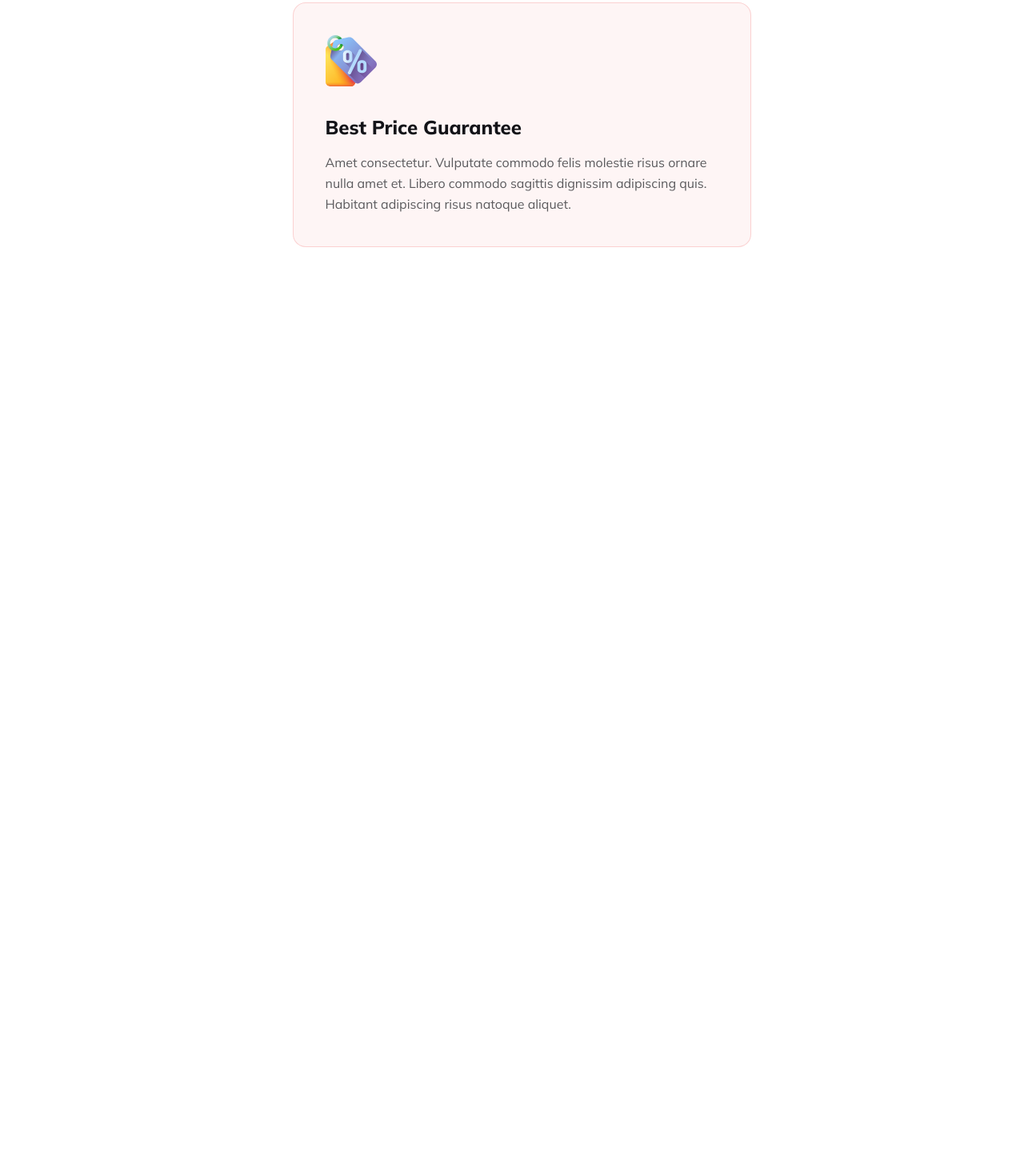
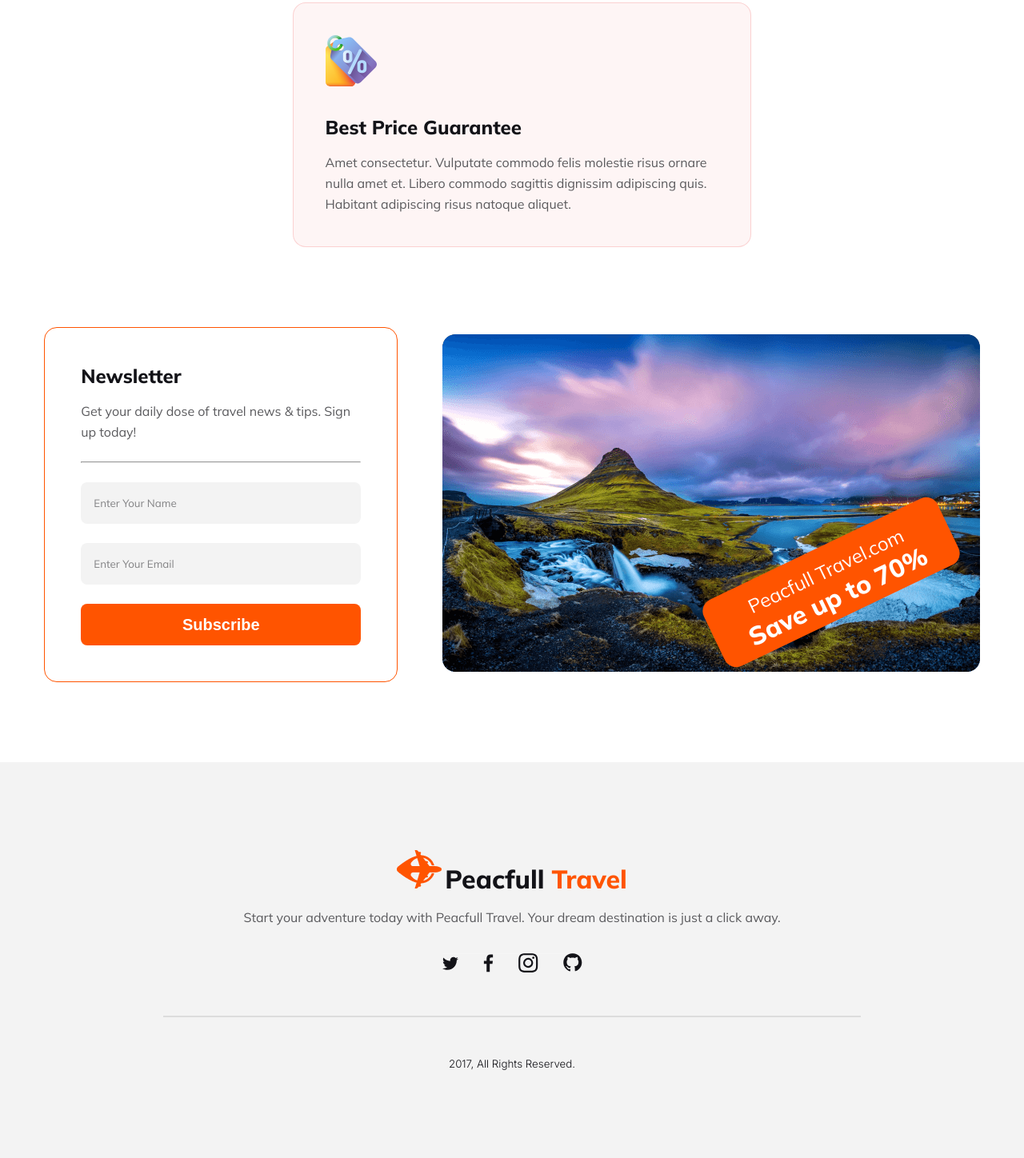
Before and after one commit to ahnaf4D/b9-assignment-2, a plain HTML site: page index.html in a window 1280 px wide. Shown: the part 2992-4440 px from the top of the page at 80% size. Before the commit the page ends 3301 px from the top, so only its background shows below. Drawn offline with Linux system fonts and the light colour scheme.

Commit message:
Some dummy Text changed

```diff
--- a/index.html
+++ b/index.html
@@ -135,11 +135,54 @@
                 <div class="service-another">
                     <img src="./Images/icons/price-tag 1.svg" alt="hotel" class="service_img">
                     <h4 class="service_title">Best Price Guarantee</h4>
-                    <p class="service_description">Amet consectetur. Vulputate commodo felis molestie risus  ornare nulla amet et. Libero commodo sagittis dignissim adipiscing quis. Habitant adipiscing risus natoque aliquet. </p>
+                    <p class="service_description">Amet consectetur. Vulputate commodo felis molestie risus ornare nulla
+                        amet et. Libero commodo sagittis dignissim adipiscing quis. Habitant adipiscing risus natoque
+                        aliquet. </p>
+                </div>
+            </div>
+        </section>
+        <section id="newsLetterSection">
+            <form action="" class="newsLetterForm">
+                <h2 class="newsLetterTitle">Newsletter</h2>
+                <p class="newsLetterShortDescription">Get your daily dose of travel news & tips. Sign up today!</p>
+                <hr>
+                <label for="userName">
+                    <input type="text" name="userName" id="userName" placeholder="Enter Your Name">
+                </label>
+                <label for="userEmail">
+                    <input type="email" name="userEmail" id="userEmail" placeholder="Enter Your Email">
+                </label>
+                <label for="submitForm">
+                    <input type="submit" value="Subscribe">
+                </label>
+            </form>
+            <div class="newsletterimage">
+                <img src="./Images/Rectangle 8 (1).png" alt="newLetterimage" class="newsImage">
+                <div class="offering-tag">
+                    <p class="sitename">Peacfull Travel.com</p>
+                    <h3 class="offerinfo">Save up to 70%</h3>
                 </div>
             </div>
         </section>
     </main>
+    <footer>
+        <div class="footer-logo">
+            <div class="logo-area">
+                <img src="./Images/Group 40071 (2).png" alt="Footer logo">
+                <p class="footer-logo-text">
+                    Peacfull <span class="uniq_color">Travel</span>
+                </p>
+            </div>
+            <p class="footer-description">
+                Start your adventure today with Peacfull Travel. Your dream destination is just a click away.
+            </p>
+            <div class="social-icons">
+                <img src="./Images/icons/Social.svg" alt="Social">
+            </div>
+            <hr class="footerLine">
+        </div>
+        <small class="copyright-text">2017, All Rights Reserved.</small>
+    </footer>
 </body>
 
 </html>
--- a/styles/responsive.css
+++ b/styles/responsive.css
@@ -94,6 +94,7 @@
         line-height: 24px;
         max-width: 300px;
     }
+
     .tour-foot-description {
         color: #5A5A5D;
         font-size: 0.875rem;
@@ -101,40 +102,105 @@
         margin-bottom: 25px;
         max-width: 335px;
     }
+
     .destination-place-album1,
     .destination-place-album2,
     .destination-place-album3 {
         flex-direction: column;
         align-items: center;
     }
-    .image{
+
+    .image {
         width: 335px;
         height: 176px;
     }
+
     /* Service styles here */
-     .why-chose-us{
+    .why-chose-us {
         text-align: center;
     }
-     .service-container-1,.extra-service{
+
+    .service-container-1,
+    .extra-service {
         flex-direction: column;
     }
-     .service,.uniq_service,.service-another{
+
+    .service,
+    .uniq_service,
+    .service-another {
         max-width: 335px;
     }
-     body > main > section.why-chose-us > div.extra-service > div{
+
+    body>main>section.why-chose-us>div.extra-service>div {
         max-width: 335px;
     }
-     .extra-service,.uniq_service{
+
+    .extra-service,
+    .uniq_service {
         margin-top: 16px;
     }
-     .extra-service{
+
+    .extra-service {
         justify-content: center;
     }
-/* Service styles here */
+
+    #newsLetterSection {
+        flex-direction: column;
+        gap: 16px;
+        /* align-items: center; */
+        /* justify-content: center; */
+    }
+
+    .newsImage {
+        width: 350px;
+        height: 300px;
+    }
+
+    .offering-tag {
+        left: 126px;
+        width: 214.023px;
+        height: 79.268px;
+    }
+    footer{
+        max-height: 400px;
+    }
+    .sitename {
+        color: #FFF;
+        text-align: center;
+        font-size: 0.991rem;
+    }
+    #newsLetterSection>div>div>h3{
+        font-size: 21.138px;
 
     }
+    .newsLetterForm{
+        max-width: 335px;
+    }
+
+    /* Footer styles here */
+    .logo-area{
+        padding-top: 32px;
+        padding-bottom: 16px;
+    }
+    .social-icons{
+        margin-top: 16px;
+
+    }
+    .footerLine{
+        height: 1px;
+        width: 335px;
+        margin-top: 24px;
+        margin-bottom: 24px;
+    }
+    .copyright-text{
+        margin-top: 24px;
+        /* margin-bottom: 31px; */
+    }
+}
+
 @media screen and (min-width:992px) {
     .banner {
         max-width: 968px;
     }
+
 }
--- a/styles/style.css
+++ b/styles/style.css
@@ -255,3 +255,165 @@ select {
     padding: 40px;
     margin-left: 24px;
 }
+
+/* News Letter Styles here */
+#newsLetterSection {
+    font-family: var(--primary-font);
+    display: flex;
+    justify-content: space-evenly;
+    align-items: center;
+    margin-top: 100px;
+    margin-bottom: 100px;
+}
+
+.newsLetterTitle {
+    color: #131318;
+    font-size: 1.5rem;
+    font-weight: 800;
+}
+
+.newsLetterShortDescription {
+    margin-top: 16px;
+    margin-bottom: 24px;
+    color: #5A5A5D;
+    line-height: 26px;
+    max-width: 350px;
+}
+
+.newsLetterForm {
+    border-radius: 16px;
+    border: 1px solid #FF5400;
+    padding: 45px;
+}
+
+.newsLetterForm>label {
+    display: block;
+}
+
+.newsLetterForm>label>input[type="text"] {
+    border-radius: 8px;
+    margin-top: 24px;
+    background: rgba(19, 19, 24, 0.05);
+    width: 100%;
+    height: 52px;
+    border: none;
+    outline: none;
+}
+
+.newsLetterForm>label>input[type="email"] {
+    margin-top: 24px;
+    border-radius: 8px;
+    background: rgba(19, 19, 24, 0.05);
+    width: 100%;
+    height: 52px;
+    border: none;
+    outline: none;
+}
+
+#newsLetterSection>form>label:nth-child(6)>input[type=submit] {
+    border-radius: 8px;
+    margin-top: 24px;
+    background: #FF5400;
+    width: 100%;
+    height: 52px;
+    border: none;
+    color: #FFF;
+    text-align: center;
+    font-size: 1.25rem;
+    font-weight: 800;
+}
+
+.newsletterimage {
+    position: relative;
+}
+
+.offering-tag {
+    position: absolute;
+    width: 324px;
+    height: 92px;
+    border-radius: 16px;
+    background: #FF5400;
+    bottom: 300px;
+    bottom: 70px;
+    left: 324px;
+    transform: rotate(-25.628deg);
+    padding: 15px;
+}
+
+.sitename {
+    color: #FFF;
+    text-align: center;
+    font-size: 1.5rem;
+}
+
+#newsLetterSection>div>div>h3 {
+    color: #FFF;
+    font-size: 24px;
+    font-weight: 800;
+    color: #FFF;
+    font-family: Mulish;
+    font-size: 32px;
+    font-style: normal;
+    font-weight: 800;
+    line-height: normal;
+    text-align: center;
+}
+
+/* Footer Styles */
+footer {
+    width: 100%;
+    max-height: 600px;
+    background: rgba(19, 19, 24, 0.05);
+    font-family: var(--primary-font);
+}
+
+.logo-area {
+    text-align: center;
+    padding-top: 110px;
+    padding-bottom: 15px;
+}
+
+.footer-logo-text {
+    display: inline;
+    color: #131318;
+    font-size: 2rem;
+    font-weight: 800;
+}
+
+.uniq_color {
+    color: #FF5400;
+    font-size: 2rem;
+    font-weight: 800;
+}
+
+.footer-description {
+    color: #5A5A5D;
+    text-align: center;
+    line-height: 26px;
+    max-width: 769px;
+    margin: 0 auto;
+}
+
+.social-icons {
+    margin-top: 32px;
+    text-align: center;
+}
+
+.footerLine {
+    margin-bottom: 250px;
+    width: 872px;
+    height: 1px;
+    margin: 0px auto;
+    margin-top: 50px;
+    border: 1px solid rgba(19, 19, 24, 0.10);
+}
+
+.copyright-text {
+    color: #131318;
+    font-family: var(--secondary-font);
+    font-weight: 300;
+    display: block;
+    text-align: center;
+    margin-top:50px;
+    padding-bottom: 110px;
+}
```
Also changed, not shown: Images/icons/Social.svg (added). Lines whose indentation alone changed are shown as unchanged.
